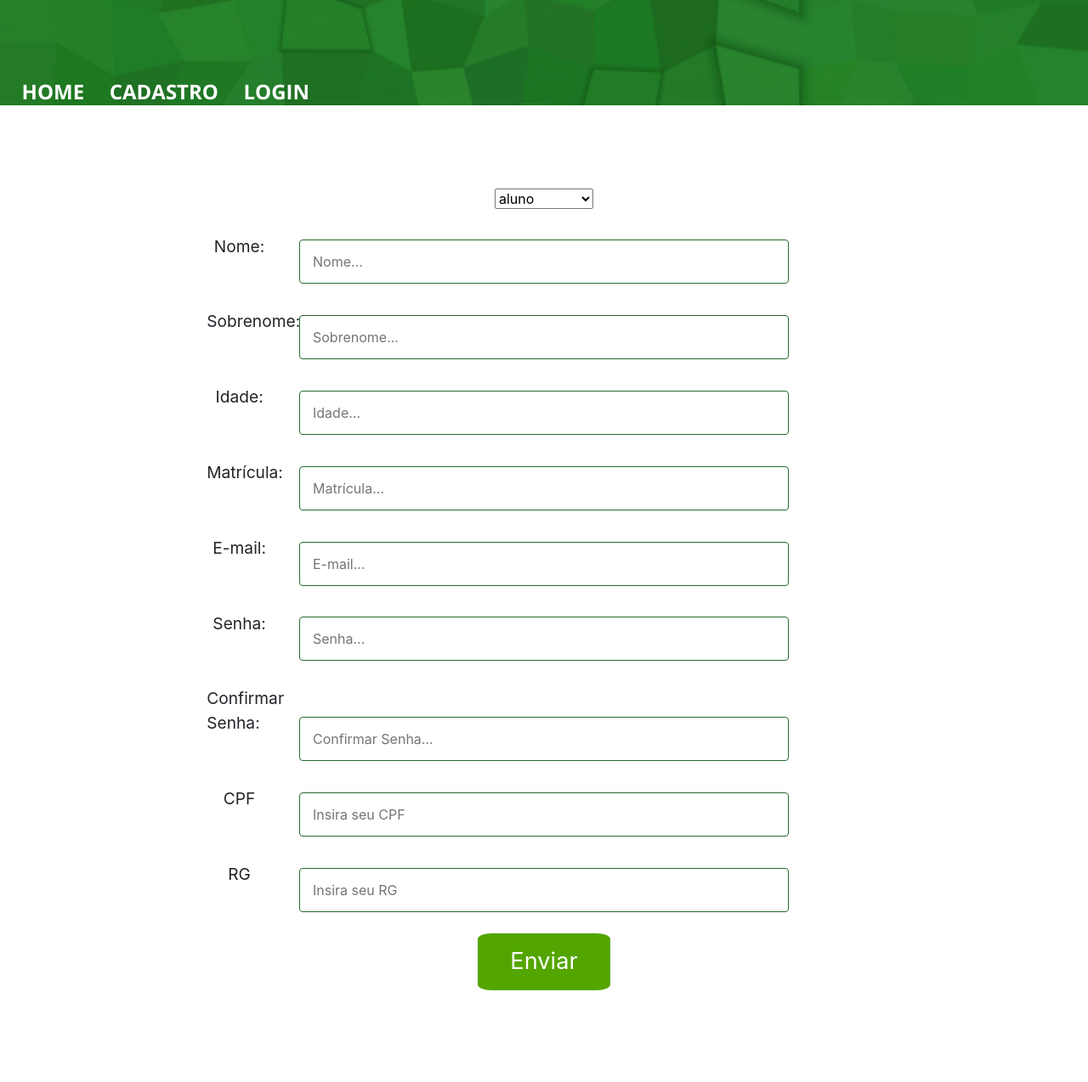
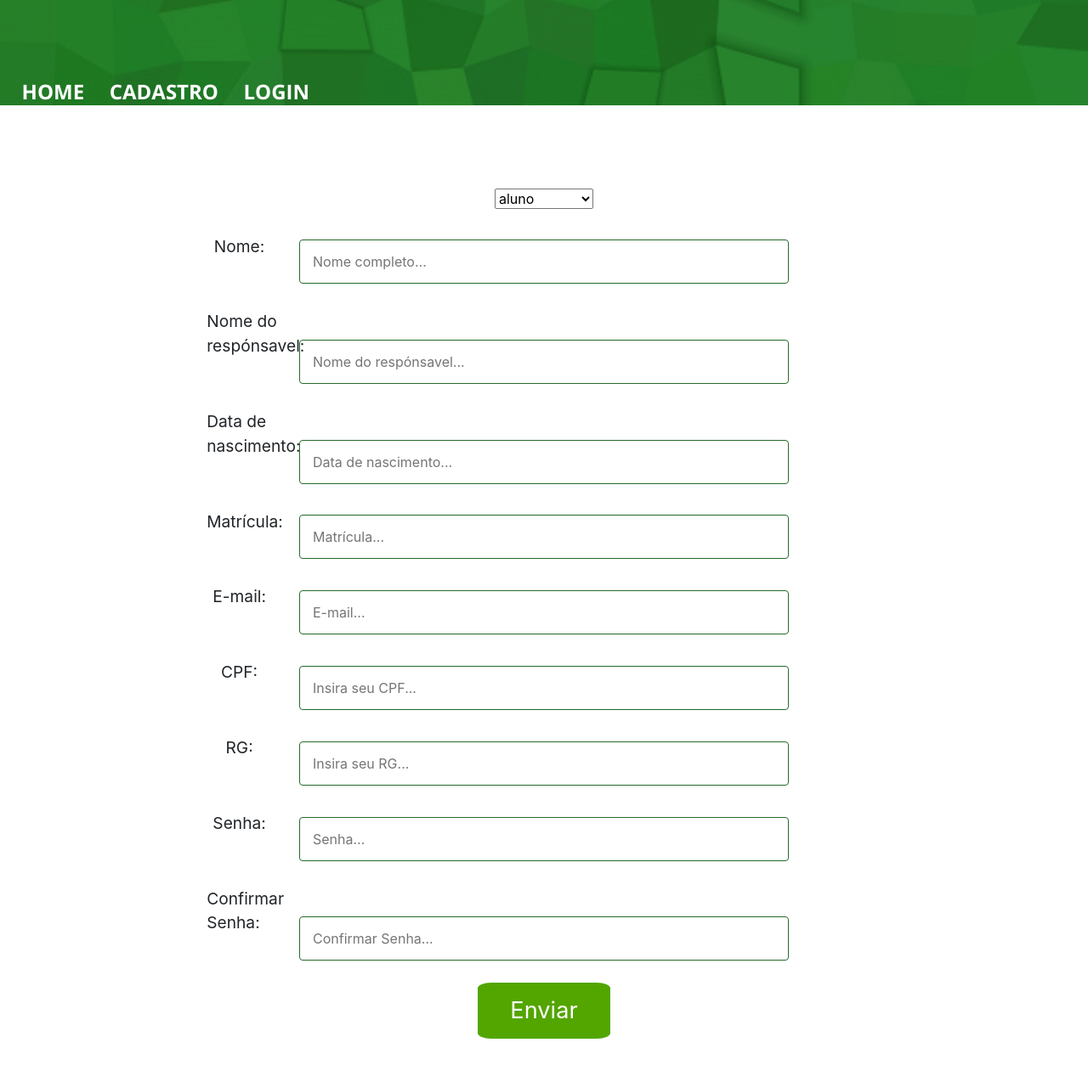
Before and after one commit to gmatheus66/ProjetoRequerimento, a PHP site: page /cadastro.php in a window 1280 px wide. Shown: the whole page at 85% size. Before the commit the page ends 1166 px from the top, so only its background shows below. Run offline with PHP 8.4, Linux system fonts and the light colour scheme.

Commit message:
alterei os inputs do cadastro.php

```diff
--- a/cadastro.php
+++ b/cadastro.php
@@ -26,47 +26,48 @@
 
     <div class="_cadastro" id="">
         <label>Nome:</label>
-        <input type="text" id="input" class="inp" name="nome" placeholder="Nome...">
+        <input type="text" id="input" class="inp" name="nome" placeholder="Nome completo...">
 
 
-        <label>Sobrenome:</label>
-        <input type="text" class="inp" name="sobrenome" placeholder="Sobrenome...">
+        <label>Nome do respónsavel:</label>
+        <input type="text" class="inp" name="sobrenome" placeholder="Nome do respónsavel...">
 
 
-        <label>Idade:</label>
-        <input type="number" class="inp" name="idade"  placeholder="Idade...">
-           <label>Matrícula:</label>
-        <input type="text" class="inp" name="matricula" placeholder="Matrícula...">
+        <label>Data de nascimento:</label>
+        <input type="number" class="inp" name="data de nascimento"  placeholder="Data de nascimento...">
+
+        <div class="d-none" id ="adm">
+        <label>Cargo:</label>
+        <input type="text" name="cargo" class="inp" placeholder="Insira seu Cargo...">
+
+        <label>SIAPE:</label>
+        <input type="text" name="cadFunc" class="inp" placeholder="Insira seu SIAPE..." minlength="9" maxlength="9">
+        </div>
+
+        <label>Matrícula:</label>
+        <input type="text" class="inp" name="matricula" placeholder="Matrícula..." minlength="9" maxlength="9">
 
         <label>E-mail:</label>
         <input type="e-mail" class="inp" name="e-mail" placeholder="E-mail...">
 
+         <label>CPF:</label>
+        <input type="number" name="cpf" class="inp" placeholder="Insira seu CPF..."   minlength="11" maxlength="11">
+
+        <label>RG:</label>
+        <input type="number" name="RG" class="inp" placeholder="Insira seu RG..."  minlength="9" maxlength="9">
 
         <label>Senha:</label>
-        <input type="password" class="inp" name="senha" placeholder="Senha...">
-
+        <input type="password" class="inp" name="senha" placeholder="Senha..."minlength="6" maxlength="10">
 
         <label>Confirmar Senha:</label>
-        <input type="password" class="inp" name="senhaConfir" placeholder="Confirmar Senha...">
+        <input type="password" class="inp" name="senhaConfir" placeholder="Confirmar Senha..."minlength="6" maxlength="10">
 
-        <label>CPF</label>
-        <input type="number" name="cpf" class="inp" placeholder="Insira seu CPF">
-
-        <label>RG</label>
-        <input type="number" name="RG" class="inp" placeholder="Insira seu RG">
-    </div>
-    <div class="d-none" id ="adm">
-        <label>Cargo</label>
-        <input type="text" name="cargo" class="inp" placeholder="Insira seu Cargo">
-
-        <label>Cadastro do Funcionario</label>
-        <input type="text" name="cadFunc" class="inp" placeholder="Insira seu Cadastro">
     </div>
 
+        <button type="submit" class="buuton" onclick="alert('Login efetuado com sucesso!')">Enviar</button>
 
-        <button type="submit" class="buuton" onclick="alert('Login efetuado com sucesso!')">Enviar</button>
    </form>
-   <div class="select">
+
     <script type="text/javascript">
         var bool       = true;
 
```
